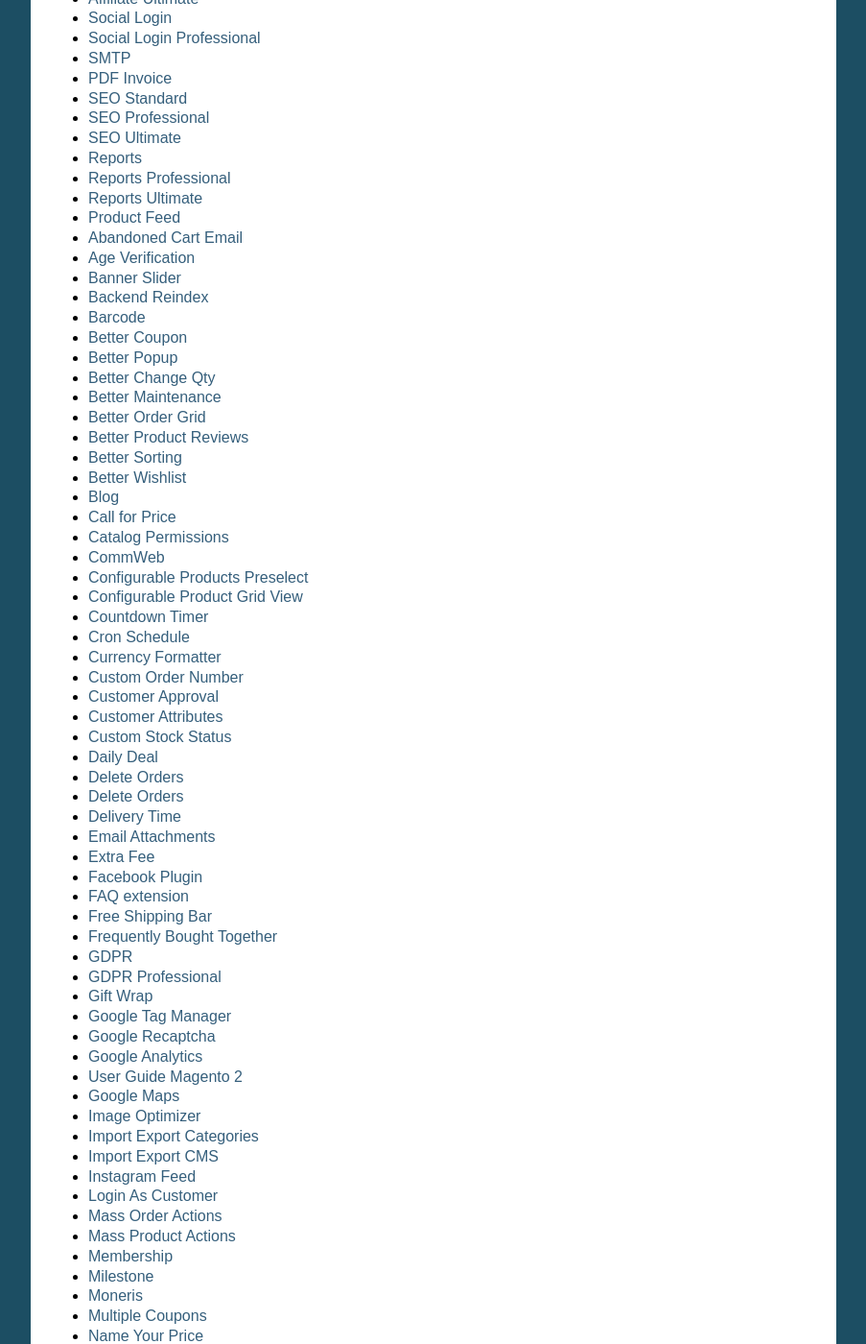
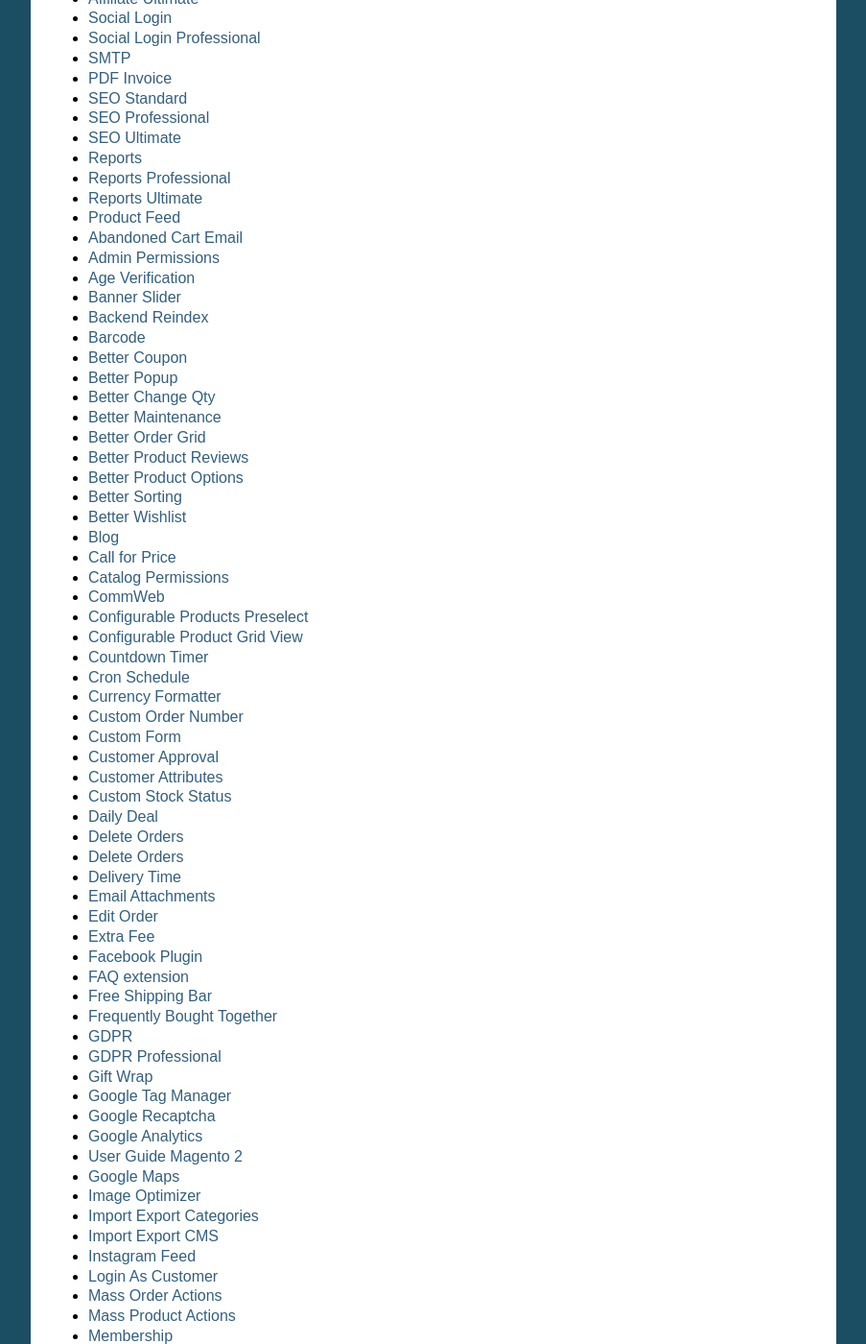
Before and after one commit to magepages/mpdocs, a Sphinx documentation site: the page built from docs/index.rst, in a window 1280 px wide and 1400 px high, scrolled down 609 px. Shown: the whole window at 96% size, without its empty margins (198-1101 px from the left). Built offline with Sphinx 7.4.7, drawn with Linux system fonts in a browser that asks for light colours; pages that are not in the unit, such as notebooks, are missing from menus; some of the changed text lies outside the part shown.

Commit message:
Update index.rst

```diff
--- a/docs/index.rst
+++ b/docs/index.rst
@@ -43,6 +43,7 @@
    reports-ultimate/index
    product-feed/index
    abandoned-cart-email/index
+   admin-permissions/index
    age-verification/index
    banner-slider/index
    backend-reindex/index
@@ -53,6 +54,7 @@
    better-maintenance/index
    better-order-grid/index
    better-product-reviews/index
+   better-product-options/index
    better-sorting/index
    better-wishlist/index
    blog-m2/index
@@ -66,6 +68,7 @@
    cron-schedule/index
    currency-formatter/index
    custom-order-number/index
+   custom-form/index
    customer-approval/index
    customer-attributes/index
    custom-stock-status/index
@@ -74,6 +77,7 @@
    delete-order-m2/index
    delivery-time/index
    email-attachments/index
+   edit-order/index
    extra-fee/index
    facebook-plugin/index
    faq/index
@@ -110,6 +114,7 @@
    product-labels/index
    product-slider-m2/index
    product-alerts/index
+   product-finder/index
    promo-bar/index
    promo-banner/index
    quick-cart/index
```
Also changed, not shown: other parts of docs/index.rst (+4 -0 lines).
